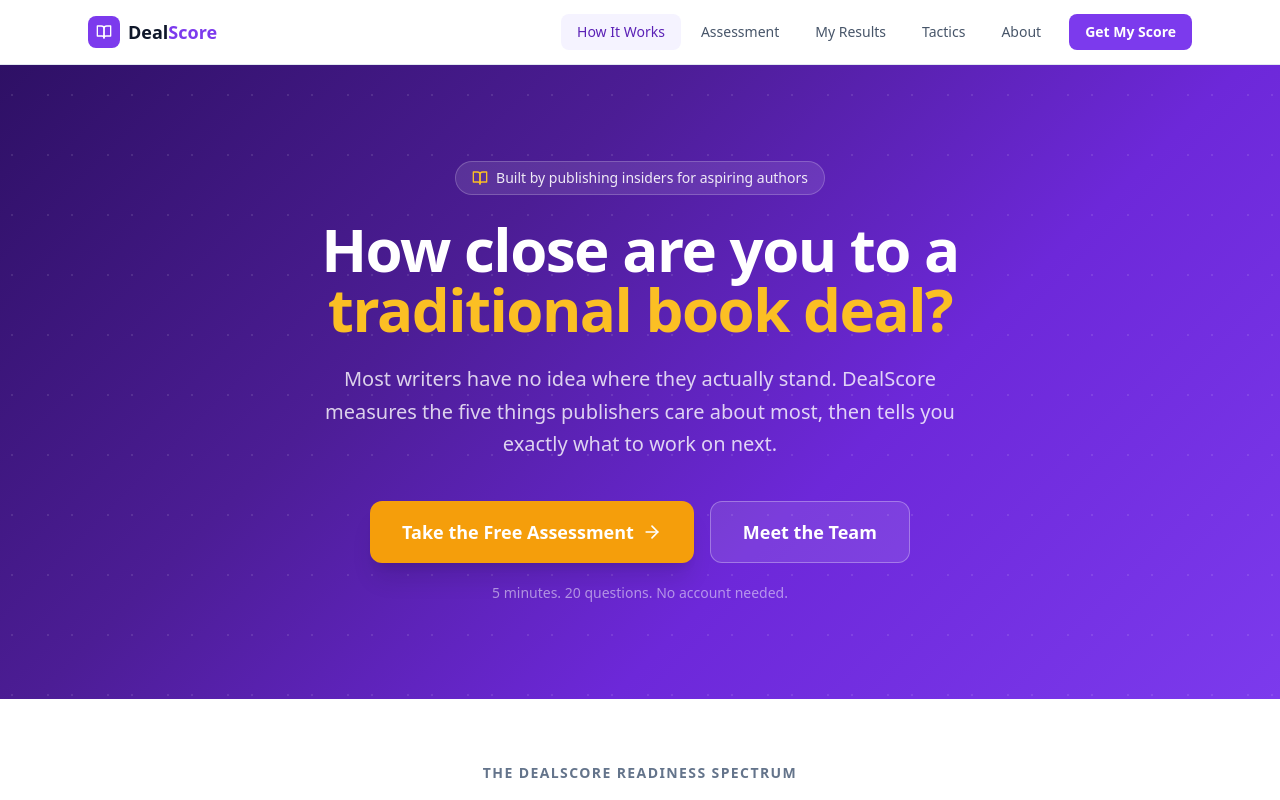
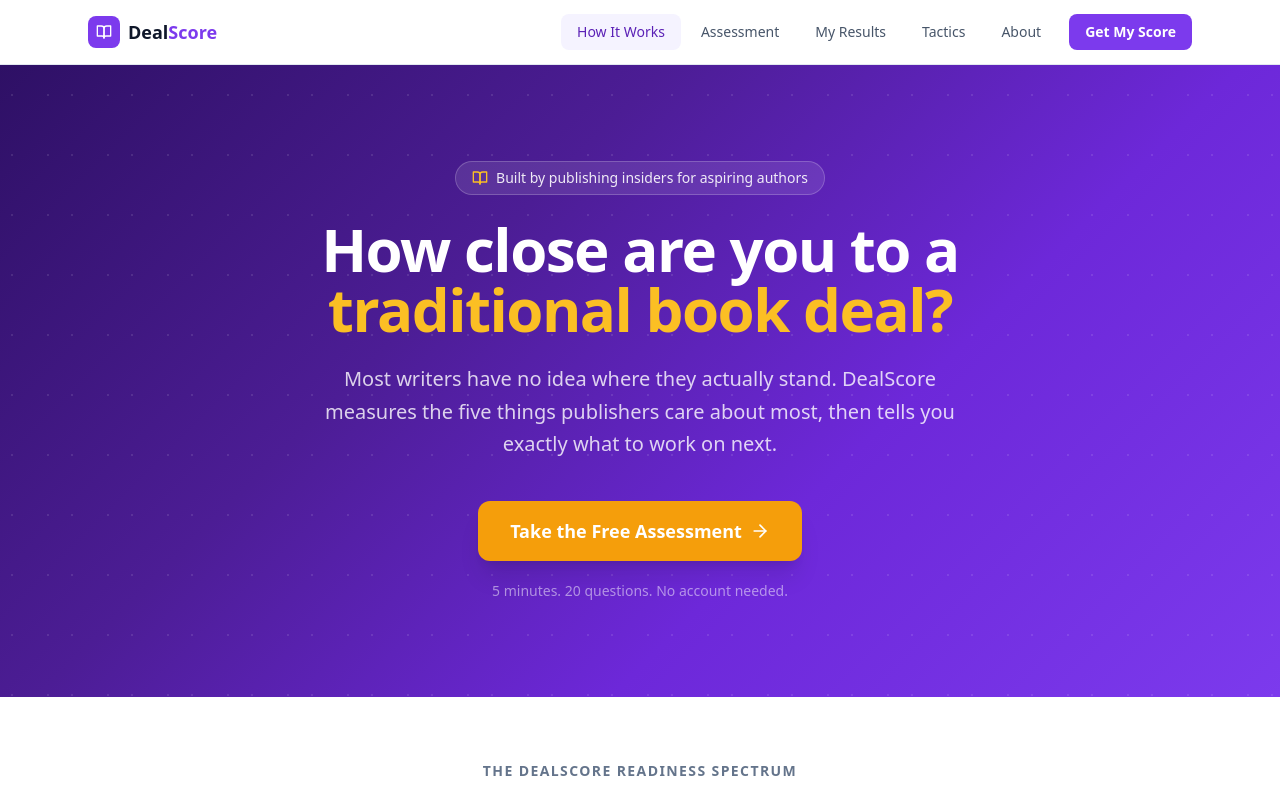
Before and after one commit to emmerley-web/dealscore, a Next.js app: page / in a window 1280 px wide. Shown: the top 800 px of the page. Built offline with nearby package versions, Linux system fonts and the light colour scheme.

Commit message:
Remove secondary hero CTA to focus on assessment action
https://claude.ai/code/session_01R4suJ7WL7zjts2VC5AByu6

```diff
--- a/app/page.tsx
+++ b/app/page.tsx
@@ -92,7 +92,6 @@ export default function Home() {
             what to work on next.
           </p>
 
-          <div className="flex flex-col sm:flex-row gap-4 justify-center">
           <Link
             href="/assessment"
             className="inline-flex items-center justify-center gap-2 px-8 py-4 bg-gold-500 hover:bg-gold-600 text-white font-bold rounded-xl text-lg shadow-xl hover:shadow-2xl transition-all group"
@@ -100,13 +99,6 @@ export default function Home() {
             Take the Free Assessment
             <ArrowRight className="w-5 h-5 group-hover:translate-x-0.5 transition-transform" />
           </Link>
-            <Link
-              href="/about"
-              className="inline-flex items-center justify-center gap-2 px-8 py-4 bg-white/10 hover:bg-white/20 border border-white/30 text-white font-semibold rounded-xl text-lg transition-all"
-            >
-              Meet the Team
-            </Link>
-          </div>
 
           <p className="mt-5 text-sm text-white/50">
             5 minutes. 20 questions. No account needed.
```
Lines whose indentation alone changed are shown as unchanged.
